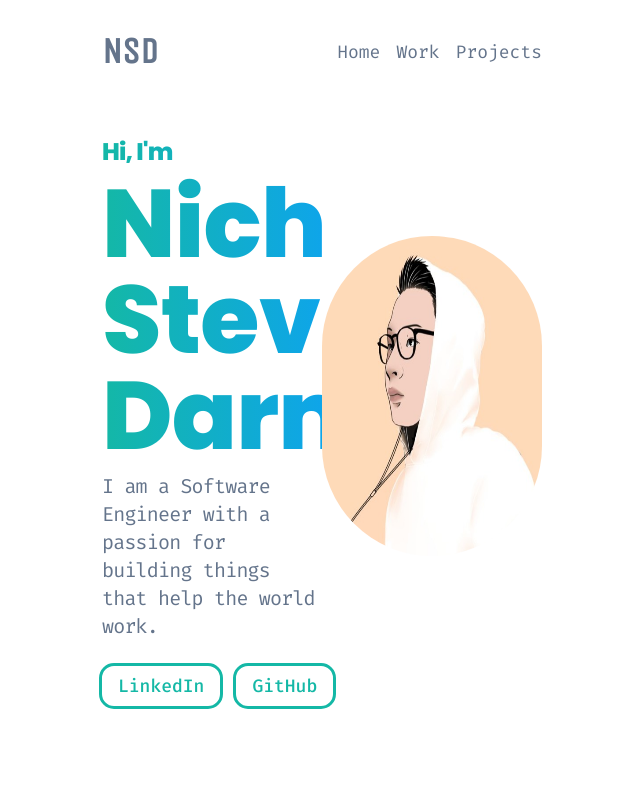
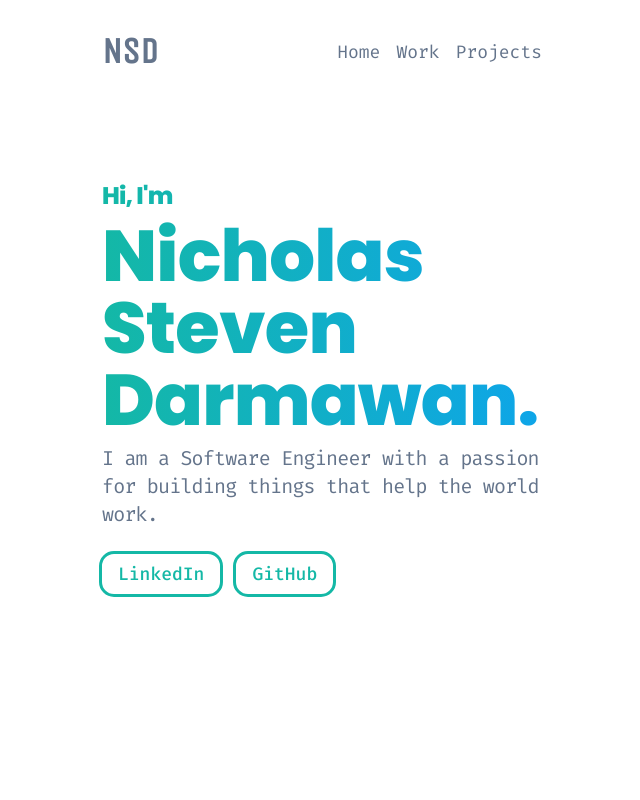
Before and after one commit to steve1998/nicholasstevendarmawan, a React (Create React App) app: page / in a window 1280 px wide. Shown: the top 800 px of the page, without its empty margins (318-958 px from the left). Built offline with nearby package versions, Linux system fonts and the light colour scheme.

Commit message:
Update Sizing Changes

```diff
--- a/src/components/Hero.jsx
+++ b/src/components/Hero.jsx
@@ -6,19 +6,19 @@ function Hero() {
   return (
     <div className="flex flex-col h-3/4">
       <div className="flex flex-row justify-between items-center">
-        <div className="md:w-1/2 flex flex-col space-y-2 mb-4 tracking-tighter">
-          <span className="font-extrabold text-xl lg:text-2xl bg-clip-text text-transparent gradient-teal-to-sky">
+        <div className="2xl:w-1/2 flex flex-col space-y-2 mb-4 tracking-tighter">
+          <span className="font-extrabold text-xl xl:text-2xl bg-clip-text text-transparent gradient-teal-to-sky">
             Hi, I'm
           </span>
-          <span className="font-extrabold text-3xl lg:text-8xl bg-clip-text text-transparent gradient-teal-to-sky">
+          <span className="font-extrabold text-3xl xl:text-7xl bg-clip-text text-transparent gradient-teal-to-sky">
             Nicholas Steven Darmawan.
           </span>
-          <span className="font-firacode font-regular text-lg lg:text-xl lg:text-2xl text-slate-500">
+          <span className="font-firacode font-regular text-lg xl:text-xl lg:text-2xl text-slate-500">
             I am a Software Engineer with a passion for building things that
             help the world work.
           </span>
         </div>
-        <div className="hidden lg:flex">
+        <div className="hidden 2xl:flex">
           <img
             className="inline-block h-80 w-80 rounded-full"
             src={ProfilePic}
```
